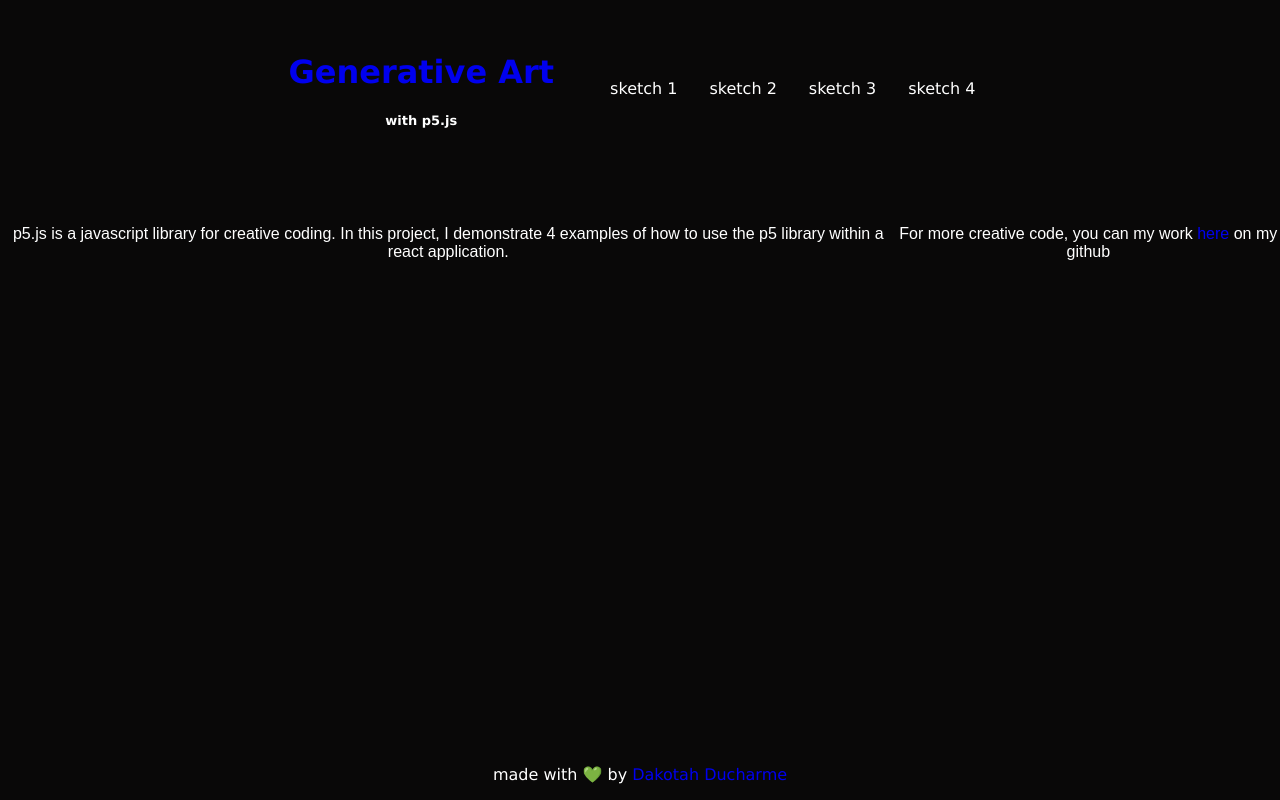
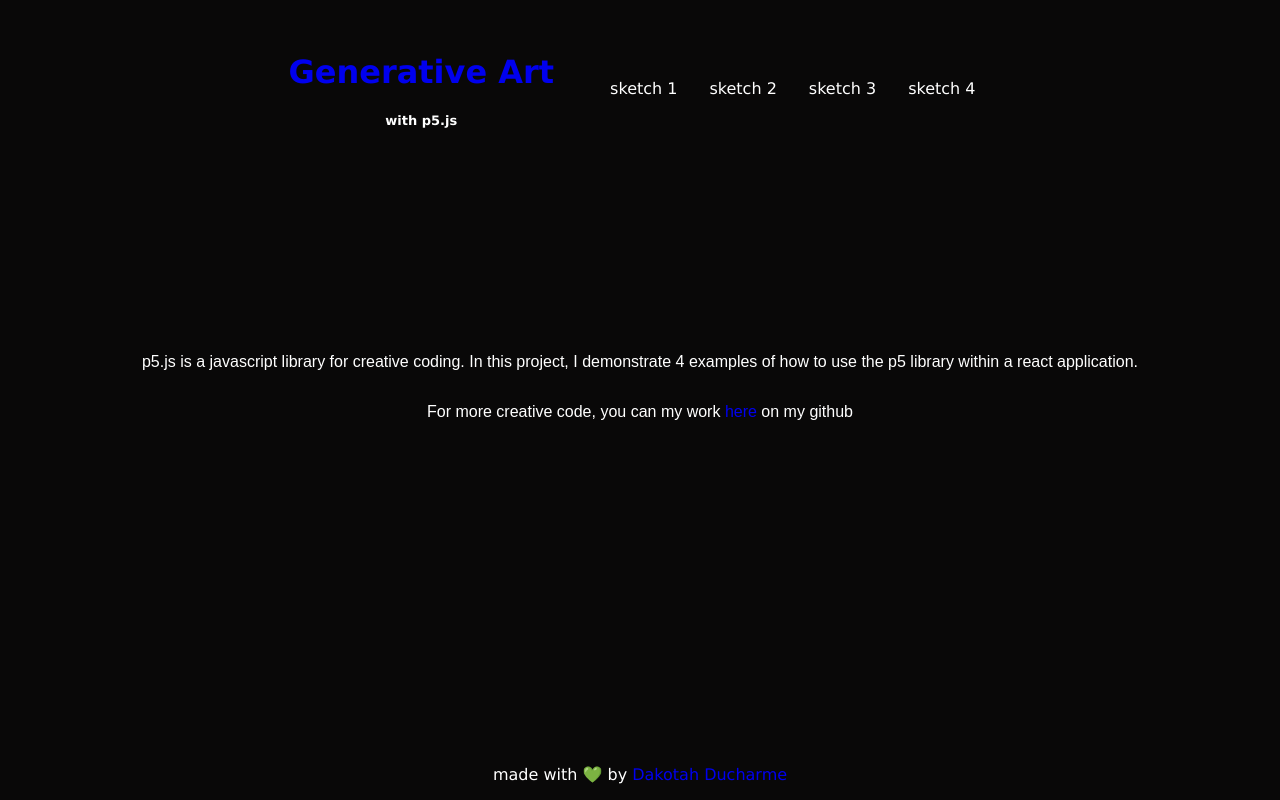
Before and after one commit to dakotahducharme/p5-showcase, a React (Create React App) app in the folder p5-frontend/: page / in a window 1280 px wide. Built offline with nearby package versions, Linux system fonts and the light colour scheme.

Commit message:
updating homepage css

```diff
--- a/p5-frontend/src/App.css
+++ b/p5-frontend/src/App.css
@@ -127,5 +127,7 @@ header {
     text-align: center;
     justify-content: center;
     align-items: center;
+    flex-direction: column;
+    margin-top: 10%;
     /* width: 50%; */
   }
--- a/p5-frontend/src/routes/Home.jsx
+++ b/p5-frontend/src/routes/Home.jsx
@@ -8,7 +8,7 @@ function Home () {
             <div id="homepage">
                 <p>p5.js is a javascript library for creative coding. In this project,
                 I demonstrate 4 examples of how to use the p5 library within a react application. </p>
-                <p>For more creative code, you can my work <a href="https://github.com/dakotahducharme">here</a> on my github</p>
+                <p> For more creative code, you can my work <a href="https://github.com/dakotahducharme">here</a> on my github</p>
             </div>
         </div>
     )
```
